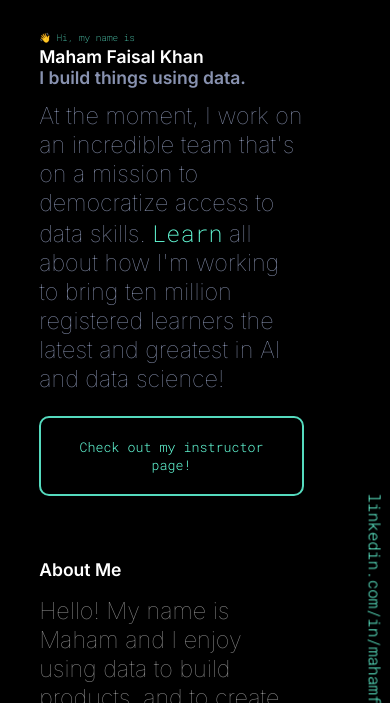
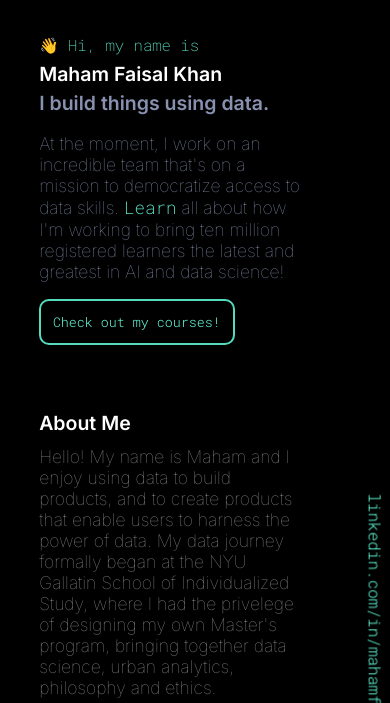
Before and after one commit to mahamfkhan/mysite, a plain HTML site: page index.html in a window 390 px wide. Shown: the top 703 px of the page. Drawn offline with Linux system fonts and the light colour scheme.

Commit message:
responsiveness

```diff
--- a/index.html
+++ b/index.html
@@ -20,7 +20,7 @@
         <p>
             At the moment, I work on an incredible team that's on a mission to democratize access to data skills. <a href="https://datacamp.com/instructors/mahamfaisalkhan" target="_blank">Learn</a> all about how I'm working to bring ten million registered learners the latest and greatest in AI and data science!
         </p>
-        <button class="teal-button"><a href=https://www.datacamp.com/instructors/mahamfaisalkhan>Check out my instructor page!</a></button>
+        <button class="teal-button"><a href=https://www.datacamp.com/instructors/mahamfaisalkhan>Check out my courses!</a></button>
         <div class="rotated-text"><a href=linkedin.com/in/mahamfkhan>linkedin.com/in/mahamfkhan</a></div>
     </div>
     <!-- <div class="spacer"></div> -->
--- a/resources/css/index.css
+++ b/resources/css/index.css
@@ -10,7 +10,7 @@
 }
 
 /* If the screen size is 601px wide or more, set the font-size of <div> to 80px */
-@media screen and (min-width: 1501px) {
+@media screen and (min-width: 801px) {
   p,
   li {
     font-size: 2vw;
@@ -19,19 +19,54 @@
     font-family: 'Inter', sans-serif;
 
   }
+
+  h1 {
+    font-size: 2.4vw;
+    line-height: .1;
+  }
+
+  h2, h3 {
+    font-size: 4.5vw;
+  }
+
+  .teal-button {
+    padding: 20px;
+
+  }
 }
 
 /* If the screen size is 600px wide or less, set the font-size of <div> to 30px */
-@media screen and (max-width: 1500px) {
+@media screen and (max-width: 800px) {
   p,
   li {
-    font-size: 6vw;
+    font-size: 4.5vw;
     color: #8892b0;
     font-weight: 200;
     font-family: 'Inter', sans-serif;
 
   }
+
+  h1 {
+    font-size: 4vw;
+    line-height: .5;
+  }
+
+  h2, h3 {
+    font-size: 5vw;
+    line-height: .5;
+    padding-top: 5px;
+  }
+
+  h3 {
+    padding-bottom: 10px;
+  }
+
+  .teal-button {
+    padding: 3vw;
+
+  }
 }
+
 
 h1,
 h2,
@@ -43,9 +78,8 @@ h3 {
 h1 {
   color: #55dabe;
   font-family: 'Roboto Mono', Roboto, monospace;
-  font-size: 2.4vw;
   font-weight: 200;
-  line-height: .1;
+
 }
 
 h2 {
@@ -54,7 +88,6 @@ h2 {
   font-weight: 600;
   line-height: .4;
   animation-delay: 0.5s;
-  font-size: 4.5vw;
   /* font-weight: 600; */
 }
 
@@ -62,7 +95,6 @@ h3 {
   color: #8892b0;
   font-family: 'Inter', sans-serif;
   font-weight: 600;
-  font-size: 4.5vw;
   line-height: 0;
   animation-delay: 1s;
 
@@ -93,10 +125,9 @@ a {
   color: #55dabe;
   border: 2px solid #55dabe;
   border-radius: 10px;
-  padding: 10px 20px;
   text-align: center;
   background-color: transparent;
-  padding: 20px;
+
 }
 
 .icon-buttons {
```
